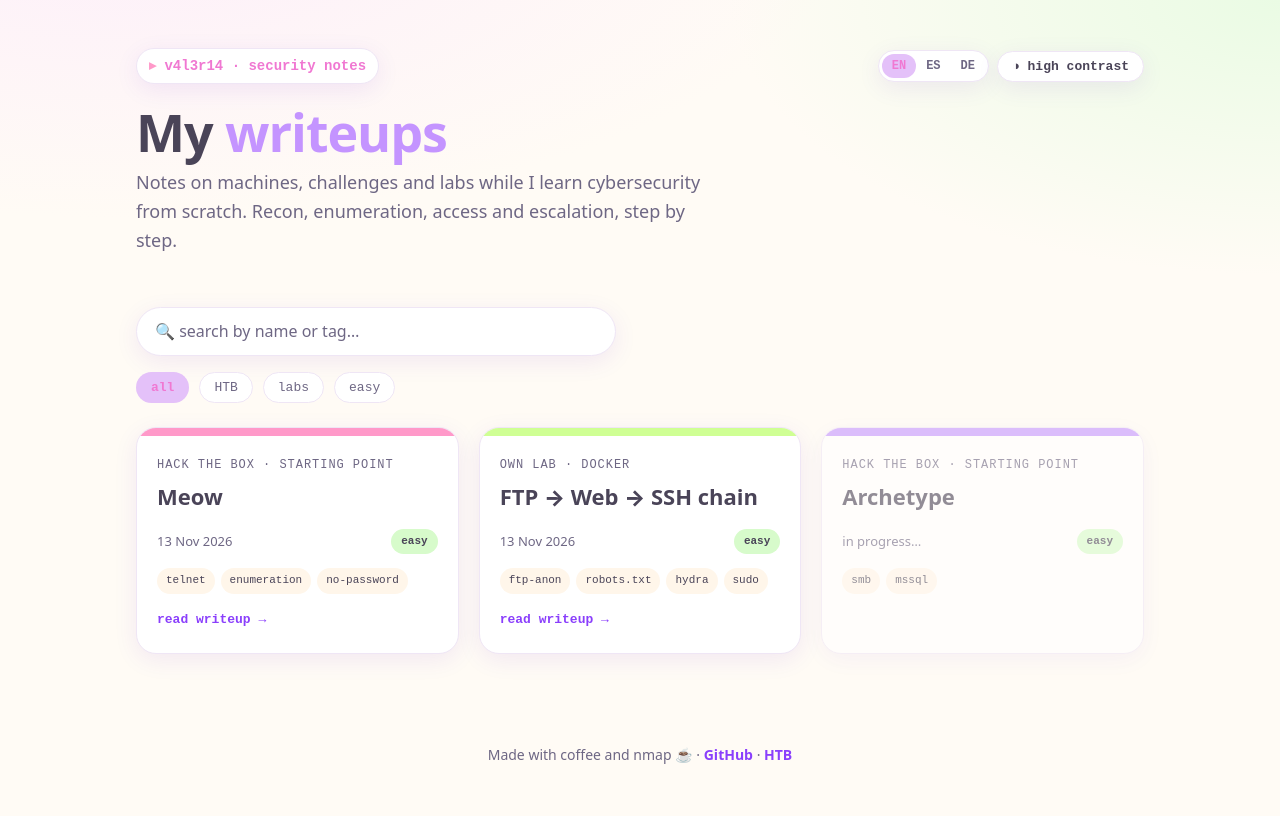
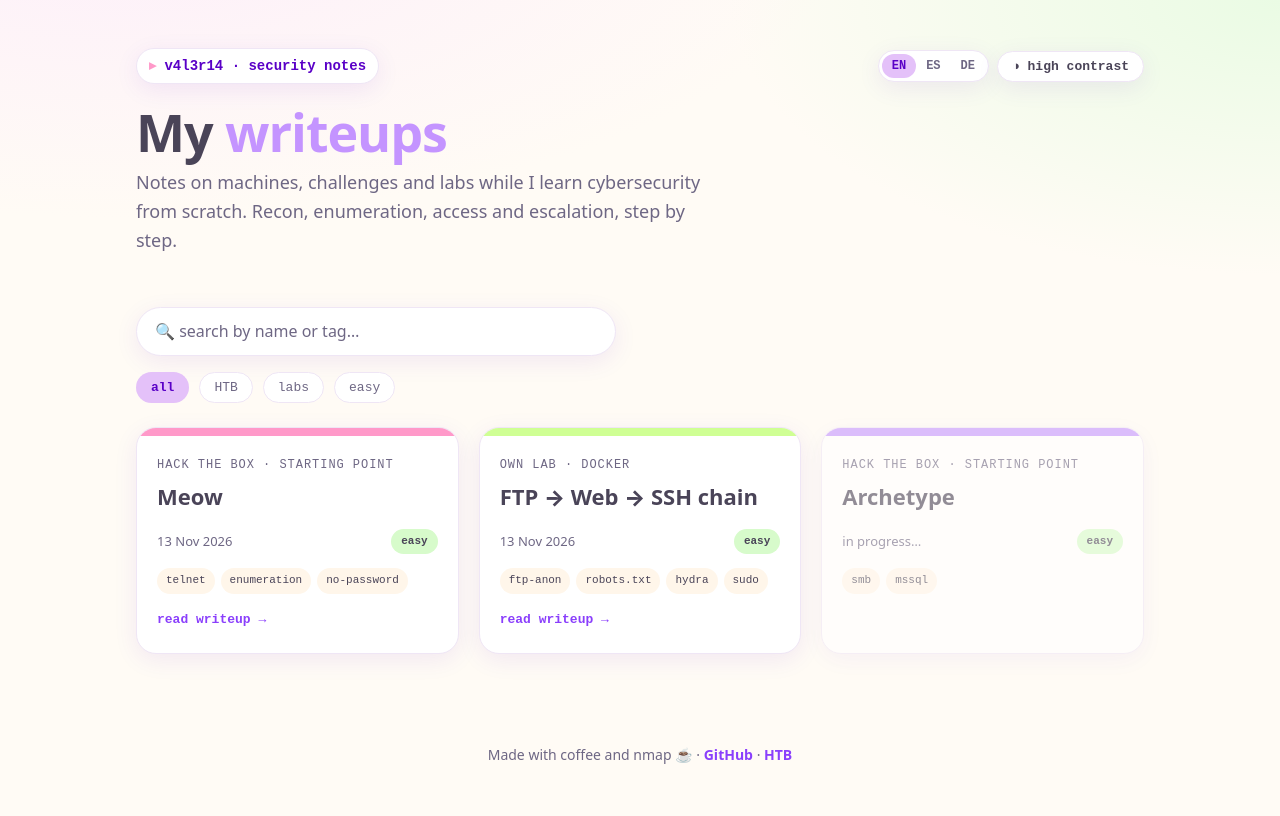
Before and after one commit to val-velvaz/CTF-Writeups, a plain HTML site: page index.html in a window 1280 px wide. Drawn offline with Linux system fonts and the light colour scheme.

Commit message:
Give ## headings their own color token and restore plum
Co-Authored-By: Claude Opus 5.5 <noreply@anthropic.com>
Claude-Session: https://claude.ai/code/session_013NhCNnCrnsszyTXqxv57mV

```diff
--- a/assets/css/components.css
+++ b/assets/css/components.css
@@ -142,7 +142,7 @@ a.card:hover .card__cta { text-decoration: underline; }
 }
 .article__head h1 { font-size: clamp(28px, 5vw, 38px); margin: 6px 0 8px; }
 .article__body { padding: 8px 28px 34px; }
-.article__body h2 { font-size: 22px; margin: 28px 0 8px; color: var(--accent); }
+.article__body h2 { font-size: 22px; margin: 28px 0 8px; color: var(--section-heading); }
 .article__body h3 { font-size: 19px; margin: 22px 0 8px; color: var(--accent); }
 .article__body h4 { font-size: 17px; margin: 18px 0 6px; color: var(--heading); }
 .article__body p, .article__body ul, .article__body ol, .article__body blockquote { margin: 12px 0; }
--- a/assets/css/tokens.css
+++ b/assets/css/tokens.css
@@ -20,7 +20,7 @@
   --mint:       #D7FBCB;
   --mint-2:     #CFFF94;
   --peach:      #FCF5BF;
-  --plum:       #f078d2;
+  --plum:       #5A00C7;
 
   /* Semantic roles (components use ONLY these) */
   --bg:            var(--cream);
@@ -31,6 +31,7 @@
   --text:          #4A4458;
   --text-soft:     #6E6784;
   --heading:       #4A4458;
+  --section-heading: #f078d2;      /* ## headings inside writeups */
   --accent:        var(--plum);
   --accent-2:      #8A3FFC;          /* links / accents on light background */
   --accent-soft:   var(--lavender);
@@ -82,6 +83,7 @@
   --text:          #FFFFFF;
   --text-soft:     #E2DAF2;
   --heading:       #FFFFFF;
+  --section-heading: var(--neon-green);
   --accent:        var(--neon-green);
   --accent-2:      var(--neon-cyan);
   --accent-soft:   var(--neon-yellow);
```
